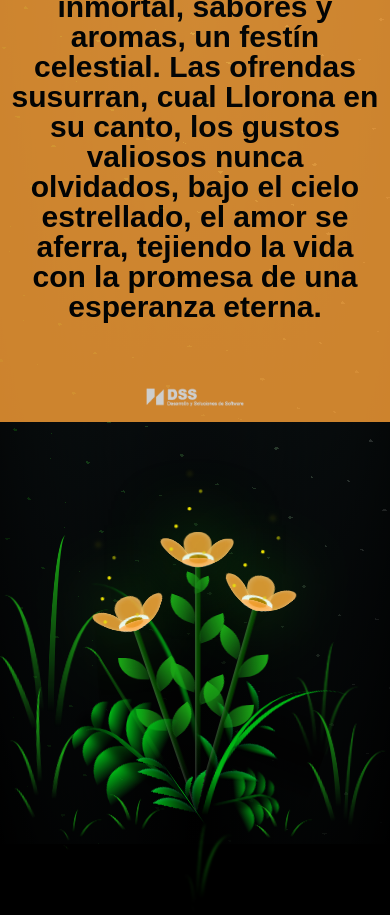
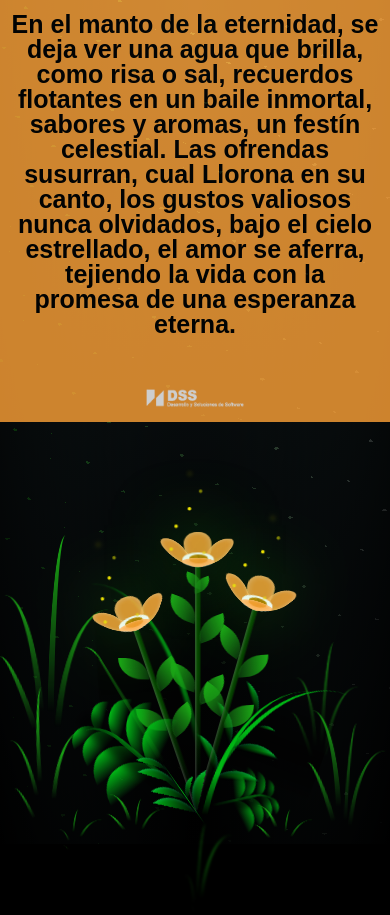
Before and after one commit to egm-cco/esperanza-eterna, a plain HTML site: page index.html in a window 390 px wide. Drawn offline with Linux system fonts and the light colour scheme.

Commit message:
fftt
Signed-off-by: Eduardo <Eduardo@DSSPC2201>

```diff
--- a/index.html
+++ b/index.html
@@ -73,7 +73,7 @@ body {
 }
 
 @media only screen and (max-width: 500px) {
-  .message {font-size: 30px;}
+  .message {font-size: 25px;}
 }
 
 @keyframes fadeIn {
```
